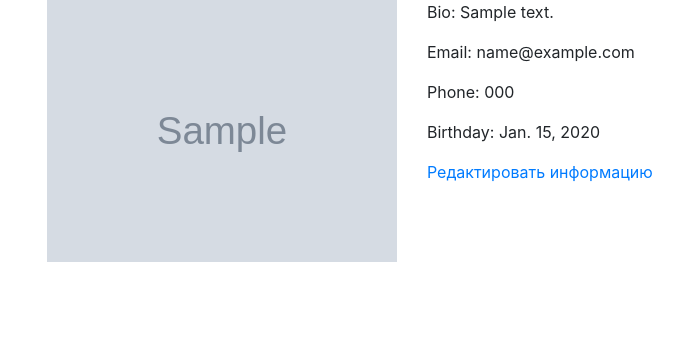
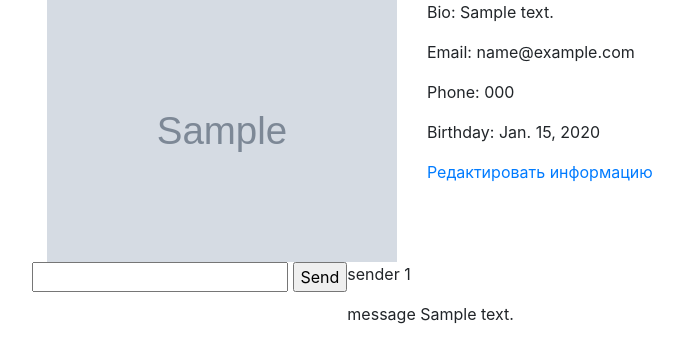
Before and after one commit to Matt182/hive, a Django app: page /user/ in a window 1280 px wide. Shown: the part 56-419 px from the top of the page, without its empty margins (38-721 px from the left). Run offline with Django 3.2, Linux system fonts and the light colour scheme; a user stored in the database is signed in; tables that the repository leaves empty hold one stand-in row (values such as "Sample post"); grey boxes marked "Sample" are stand-in pictures; some libraries are stand-ins or nearby versions.

Commit message:
posts front

```diff
--- /dev/null
+++ b/user_profile/templates/user_profile/_posts.html
@@ -0,0 +1,6 @@
+{% for post in posts %}
+    <div>
+        <p>sender {{post.author_id}}</p>
+        <p>message {{post.message}}</p>
+    </div>
+{% endfor %}
--- a/user_profile/templates/user_profile/index.html
+++ b/user_profile/templates/user_profile/index.html
@@ -12,6 +12,17 @@
     <div class="col-8">
         {% include "user_profile/_profile.html" with owner=owner profile=profile %}
     </div>
+    <div>
+        <form action="{% url 'send_friend_post' %}" method="post">
+            <input type="hidden" name="wall_owner_id" value="{{person.id}}">
+            <input type="hidden" name="author_id" value="{{user.id}}">
+            <input type="text" name="message">
+            <input type="submit" value="Send">
+        </form>
+    </div>
+    <div>
+        {% include "user_profile/_posts.html" with posts=posts %}
+    </div>
 </div>
 
 {% endblock %}
--- a/user_profile/views.py
+++ b/user_profile/views.py
@@ -14,7 +14,7 @@ from user_profile.helpers.friend_helpers import \
     decline_friend_request as decline_request, \
     delete_friend as delete_f
 from user_profile.helpers.post_helpers import create_post
-from user_profile.models import REQUEST_SEND, FRIEND, UNRELATED
+from user_profile.models import REQUEST_SEND, FRIEND, UNRELATED, Post
 
 
 def get_current_user(request):
@@ -28,12 +28,14 @@ def index(request):
         profile = user.profile
     except:
         profile = None
+    posts = Post.objects.filter(owner_id=user.id)
 
     return render(request, 'user_profile/index.html', {
         'user': user,
         'person': user,
         'owner': True,
         'profile': profile,
+        'posts': posts
     })
 
 
@@ -48,6 +50,7 @@ def person(request, person_id):
     except:
         profile = None
     status = get_relation_to(user.id, person_id)
+    posts = Post.objects.filter(owner_id=person.id)
 
     return render(request, 'user_profile/index.html', {
         'user': user,
@@ -55,6 +58,7 @@ def person(request, person_id):
         'owner': False,
         'status': status,
         'profile': profile,
+        'posts': posts
     })
 
 
```
